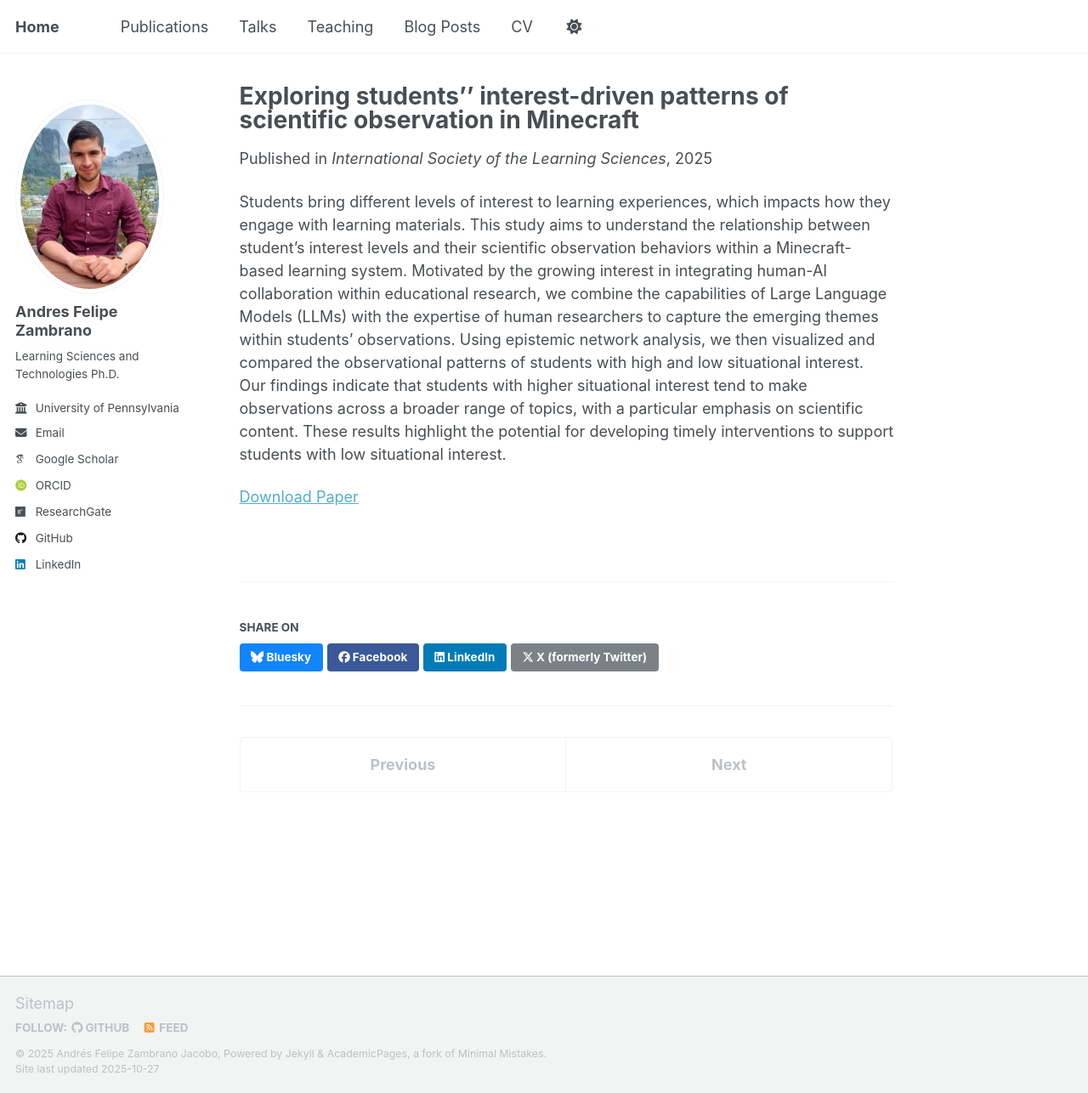
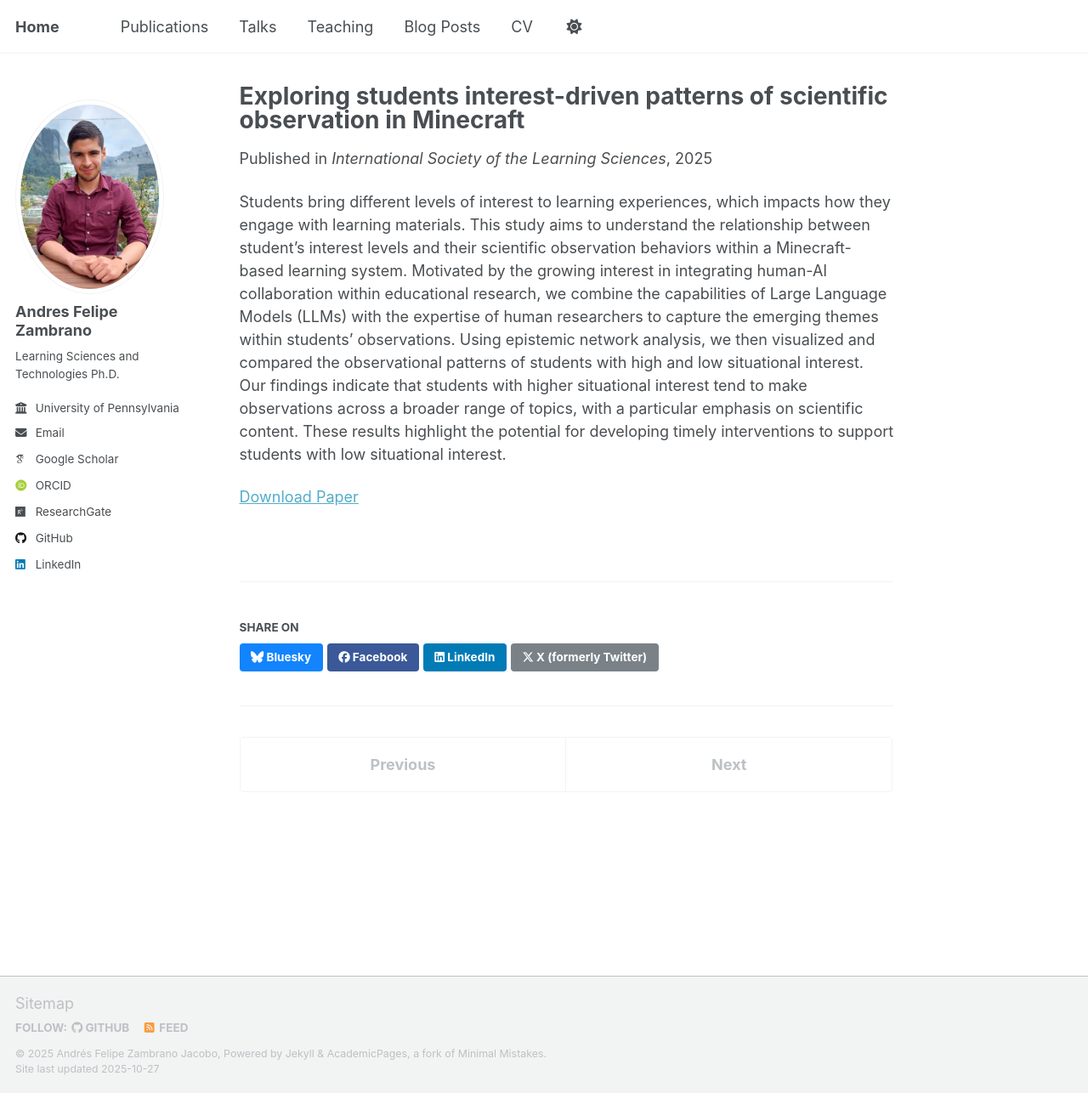
Before and after one commit to afzambrano/afzambrano.github.io, a Jekyll site: the page built from _publications/2024-02-17-paper-title-number-4.md, in a window 1280 px wide and 1286 px high. Shown: the whole window at 85% size. Built offline with Jekyll 4.4.1, drawn with Linux system fonts in a browser that asks for light colours; some web fonts are replaced; a script that is not in the unit is left out.

Commit message:
Update 2025-whimc-isls.md

```diff
--- a/_publications/2024-02-17-paper-title-number-4.md
+++ b/_publications/2024-02-17-paper-title-number-4.md
@@ -1,9 +1,9 @@
 ---
-title: "Exploring students'' interest-driven patterns of scientific observation in Minecraft"
+title: "Exploring students interest-driven patterns of scientific observation in Minecraft"
 collection: publications
 category: conferences
 permalink: /publication/2025-isls-minecraft
-excerpt: 'This study aims to understand the relationship between students'' interest levels and their scientific observation behaviors within a Minecraft-based learning system. Our findings indicate that students with higher situational interest tend to make observations across a broader range of topics, with a particular emphasis on scientific content.'
+excerpt: 'This study aims to understand the relationship between students interest levels and their scientific observation behaviors within a Minecraft-based learning system. Our findings indicate that students with higher situational interest tend to make observations across a broader range of topics, with a particular emphasis on scientific content.'
 date: 2025-06-01
 venue: 'International Society of the Learning Sciences'
 paperurl: 'https://learninganalytics.upenn.edu/ryanbaker/interest-whimc-isls2025.pdf'
```
